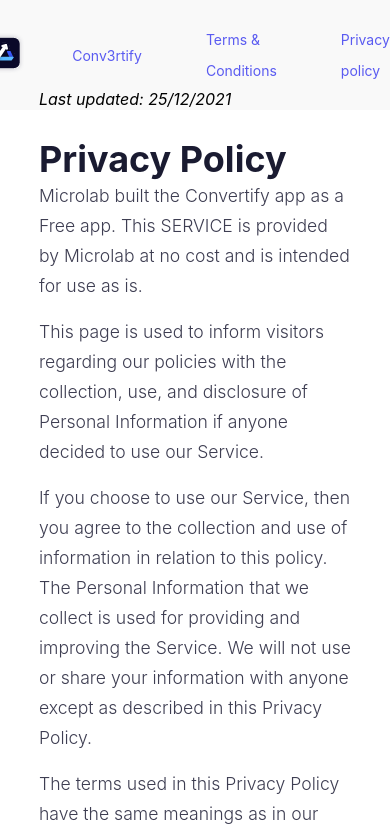
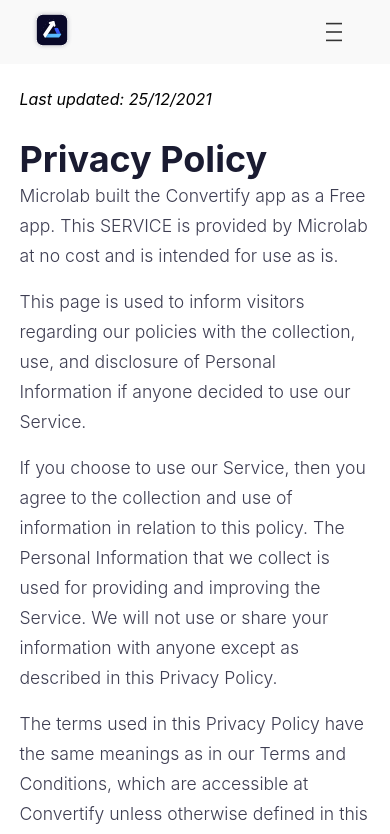
Before and after one commit to IlyaEmeliyanov/ConvertifyWeb, a React (Create React App) app: page /privacy-policy in a window 390 px wide. Shown: the top 834 px of the page. Built offline with nearby package versions, Linux system fonts and the light colour scheme.

Commit message:
Add responsive layout

```diff
--- a/package.json
+++ b/package.json
@@ -10,10 +10,12 @@
     "@types/node": "^16.7.13",
     "@types/react": "^17.0.20",
     "@types/react-dom": "^17.0.9",
+    "node-sass": "^7.0.1",
     "react": "^17.0.0",
     "react-dom": "^17.0.0",
     "react-router-dom": "^6.2.1",
     "react-scripts": "5.0.0",
+    "sass": "^1.48.0",
     "typescript": "^4.4.2",
     "web-vitals": "^2.1.0"
   },
--- a/src/components/common/Header.tsx
+++ b/src/components/common/Header.tsx
@@ -1,13 +1,13 @@
 
 // Importing libraries
-import {FC} from 'react'
-import {Link} from 'react-router-dom'
+import { FC, useState } from 'react'
+import { Link } from 'react-router-dom'
 
 // Importing components
 import Logo from '../../images/logo.svg'
 
 // Importing css
-import '../../css/common/header.css'
+import '../../css/common/header.scss'
 
 interface HeaderProps {
 
@@ -16,10 +16,12 @@
 
 const Header: FC<HeaderProps> = () => {
 
+    const [open, setOpen] = useState<boolean>(false);
+
     const navItems = [
-        {label: 'Conv3rtify', path: '/'},
-        {label: 'Terms & Conditions', path: '/terms-conditions'},
-        {label: 'Privacy policy', path: '/privacy-policy'}
+        { label: 'Conv3rtify', path: '/' },
+        { label: 'Terms & Conditions', path: '/terms-conditions' },
+        { label: 'Privacy policy', path: '/privacy-policy' }
     ];
 
     return (
@@ -28,13 +30,22 @@
                 <Link to="/" className="logo">
                     <img width={40} height={50} src={Logo} alt="logo" />
                 </Link>
-                <ul className="nav__menu">
-                    {navItems.map(({label, path}) => (
+                <ul className={open ? "nav__menu-open" : "nav__menu"}>
+                    {navItems.map(({ label, path }) => (
                         <li className="menu__item">
                             <Link to={path}>{label}</Link>
                         </li>
                     ))}
                 </ul>
+                <button>
+                    <div id="hamburger" className={open ? "open" : ""} onClick={() => setOpen(!open)}>
+                        <svg width="40" height="50" viewBox="0 0 100 100">
+                            <path className="line line1" d="M 20,29.000046 H 80.000231 C 80.000231,29.000046 94.498839,28.817352 94.532987,66.711331 94.543142,77.980673 90.966081,81.670246 85.259173,81.668997 79.552261,81.667751 75.000211,74.999942 75.000211,74.999942 L 25.000021,25.000058" />
+                            <path className="line line2" d="M 20,50 H 80" />
+                            <path className="line line3" d="M 20,70.999954 H 80.000231 C 80.000231,70.999954 94.498839,71.182648 94.532987,33.288669 94.543142,22.019327 90.966081,18.329754 85.259173,18.331003 79.552261,18.332249 75.000211,25.000058 75.000211,25.000058 L 25.000021,74.999942" />
+                        </svg>
+                    </div>
+                </button>
             </nav>
         </header>
     );
--- a/src/css/common/common.css
+++ b/src/css/common/common.css
@@ -59,3 +59,7 @@
   margin: 0;
   border: none;
 }
+
+ul {
+  list-style: none;
+}
--- a/src/css/common/header.css
+++ /dev/null
@@ -1,49 +0,0 @@
-/* *Header */
-.header {
-  position: sticky;
-  top: 0;
-  left: 0;
-  width: 100%;
-  background: rgba(234, 234, 234, 0.3);
-}
-
-.header__nav {
-  position: relative;
-  width: 50%;
-  left: 50%;
-  transform: translateX(-50%);
-  display: flex;
-  justify-content: center;
-  align-items: center;
-}
-
-.nav__menu {
-  display: flex;
-  justify-content: center;
-  align-items: center;
-  list-style: none;
-  padding-top: 1rem;
-  padding-bottom: 1rem;
-}
-
-.logo {
-  position: relative;
-  top: 5px;
-}
-
-.menu__item {
-  margin-left: 2rem;
-  padding: 0.5rem 1rem;
-  transition: 0.2s ease-in-out;
-  border-radius: 2rem;
-}
-
-.menu__item:hover {
-  transform: translateY(-3px);
-}
-
-
-/* Media queries */
-@media screen and (max-width: 1050px) {
-
-}
--- /dev/null
+++ b/src/css/common/header.scss
@@ -0,0 +1,125 @@
+
+.header {
+	position: sticky;
+	z-index: 10;
+	top: 0;
+	left: 0;
+	width: 100%;
+	background: #F9F9F9;
+  }
+
+  .header__nav {
+	visibility: visible;
+	position: relative;
+	width: 100%;
+	left: 50%;
+	transform: translateX(-50%);
+	display: flex;
+	justify-content: center;
+	align-items: center;
+	padding: 0 2rem;
+  }
+
+  .nav__menu {
+	display: flex;
+	justify-content: center;
+	align-items: center;
+	list-style: none;
+	padding: 1rem 0;
+}
+
+  .logo {
+	position: relative;
+	top: 5px;
+  }
+
+  .menu__item {
+	margin-left: 2rem;
+	transition: 0.2s ease-in-out;
+	border-radius: 2rem;
+  }
+
+  .menu__item:hover {
+	transform: translateY(-3px);
+  }
+
+
+$stroke-color: #343434;
+
+#hamburger {
+	display: none;
+	background-color: transparent;
+	border: none;
+	cursor: pointer;
+	padding: 0;
+
+	.line {
+		fill: none;
+		stroke: $stroke-color;
+		stroke-width: 3;
+		transition: stroke-dasharray 600ms cubic-bezier(0.4, 0, 0.2, 1),
+			stroke-dashoffset 600ms cubic-bezier(0.4, 0, 0.2, 1);
+
+		&1 {
+			stroke-dasharray: 40 207;
+			stroke-width: 4;
+		}
+		&2 {
+			stroke-dasharray: 40 60;
+			stroke-width: 4;
+		}
+		&3 {
+			stroke-dasharray: 40 207;
+			stroke-width: 4;
+		}
+	}
+	&.open .line {
+		&1 {
+			stroke-dasharray: 40 180;
+			stroke-dashoffset: -150;
+			stroke-width: 4;
+		}
+		&2 {
+			stroke-dasharray: 1 60;
+			stroke-dashoffset: -30;
+			stroke-width: 4;
+		}
+		&3 {
+			stroke-dasharray: 40 180;
+			stroke-dashoffset: -150;
+			stroke-width: 4;
+		}
+	}
+}
+
+/* Media queries */
+@media screen and (max-width: 768px) {
+	#hamburger {
+		display: flex;
+	}
+
+	.header__nav {
+		justify-content: space-between;
+	}
+	.nav__menu {
+	  display: none;
+	}
+	.nav__menu-open {
+		background-color: #F9F9F9;
+		position: absolute;
+		z-index: 1000;
+		width: 100%;
+		flex-direction: column;
+		top: 100%;
+		left: 0;
+	}
+	.menu__item {
+		border-radius: 0;
+		margin-bottom: 1rem;
+		border-bottom: 1px solid rgb(181, 181, 181);
+	}
+
+	/* .hamburger {
+	  display: flex;
+	} */
+}
--- a/src/css/home.css
+++ b/src/css/home.css
@@ -21,12 +21,6 @@
 .logo {
     width: 4rem;
     height: 4rem;
-}
-
-.img {
-    width: 600px;
-    padding: 0;
-    position: relative;
 }
 
 /* *Left */
@@ -59,7 +53,39 @@
     width: 150px;
 }
 
+/* *Right */
+.right {
+    position: relative;
+    display: flex;
+    justify-content: center;
+    flex-direction: row;
+}
+
+.img {
+    width: 600px;
+    padding: 0;
+    position: relative;
+}
 
 /* Media queries */
+@media screen and (max-width: 1024px) {
+    .main {
+        width: 80%;
+        flex-direction: column;
+    }
+
+    .img {
+        width: 600px;
+    }
+}
+
 @media screen and (max-width: 768px) {
+    .main {
+        width: 80%;
+        flex-direction: column;
+    }
+
+    .img {
+        width: 400px;
+    }
 }
--- a/src/css/section.css
+++ b/src/css/section.css
@@ -29,25 +29,22 @@
 
 
 /* Media queries */
-@media screen and (max-width: 1440px) {
-}
-
 @media screen and (max-width: 1024px) {
     .section {
-        width: 50%;
+        width: 70%;
     }
 }
 
 @media screen and (max-width: 768px) {
     .section {
-        top: 20%;
-        width: 60%;
+        top: 100px;
+        width: 80%;
     }
 }
 
 @media screen and (max-width: 450px) {
     .section {
         top: 10%;
-        width: 80%;
+        width: 90%;
     }
 }
```
Also changed, not shown: 1 other file (tests, documents, lock files or other folders).
